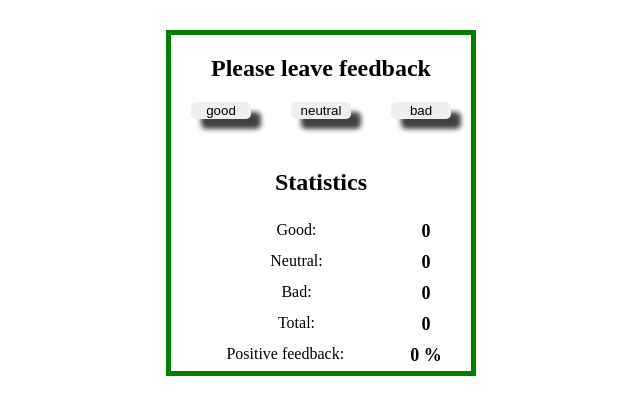
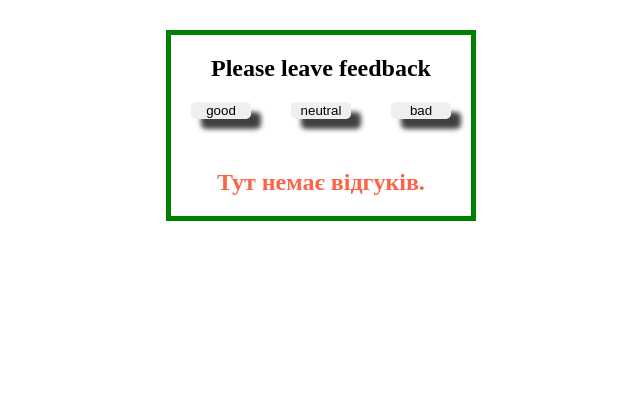
Before and after one commit to Slav-0N/goit-react-hw-02-feedback, a React (Create React App) app: page / in a window 1280 px wide. Shown: the top 414 px of the page, without its empty margins (319-959 px from the left). Built offline with nearby package versions, Linux system fonts and the light colour scheme.

Commit message:
таска 4 . Коли немеє відгуків

```diff
--- a/src/components/Feedback/App.jsx
+++ b/src/components/Feedback/App.jsx
@@ -2,8 +2,9 @@ import { Component } from 'react';
 import Statistics from './Statistics/Statistics';
 import FeedbackOptions from './FeedbackOptions/FeedbackOptions';
 import Section from './Section/Section';
+import Notification from './Notification/Notification';
 
-export class FeedbackCounter extends Component {
+export class App extends Component {
   state = {
     goodValue: 0,
     neutralValue: 0,
@@ -61,6 +62,7 @@ export class FeedbackCounter extends Component {
           badHandleClick={this.badHandleClick}
         />
 
+        {this.state.total > 0 ? (
           <Statistics
             goodValue={this.state.goodValue}
             neutralValue={this.state.neutralValue}
@@ -68,6 +70,9 @@ export class FeedbackCounter extends Component {
             total={this.state.total}
             positive={Math.round(this.state.positive)}
           />
+        ) : (
+          <Notification message="Тут немає відгуків." />
+        )}
       </Section>
     );
   }
--- /dev/null
+++ b/src/components/Feedback/Notification/Notification.jsx
@@ -0,0 +1,8 @@
+import React from 'react';
+import NotificationMess from './Notification.styled';
+
+const Notification = ({ message }) => {
+  return <NotificationMess>{message}</NotificationMess>;
+};
+
+export default Notification;
--- /dev/null
+++ b/src/components/Feedback/Notification/Notification.styled.js
@@ -0,0 +1,7 @@
+import styled from 'styled-components';
+
+const NotificationMess = styled.h1`
+  color: tomato;
+`;
+
+export default NotificationMess;
--- a/src/index.js
+++ b/src/index.js
@@ -1,9 +1,6 @@
 // import { App } from 'components/App';
-import { FeedbackCounter } from 'components/Feedback/App';
+import { App } from 'components/Feedback/App';
 import React from 'react';
 import ReactDOM from 'react-dom/client';
 
-// ReactDOM.createRoot(document.getElementById('root')).render(<App />);
-ReactDOM.createRoot(document.getElementById('root')).render(
-  <FeedbackCounter />
-);
+ReactDOM.createRoot(document.getElementById('root')).render(<App />);
```
Lines whose indentation alone changed are shown as unchanged.
